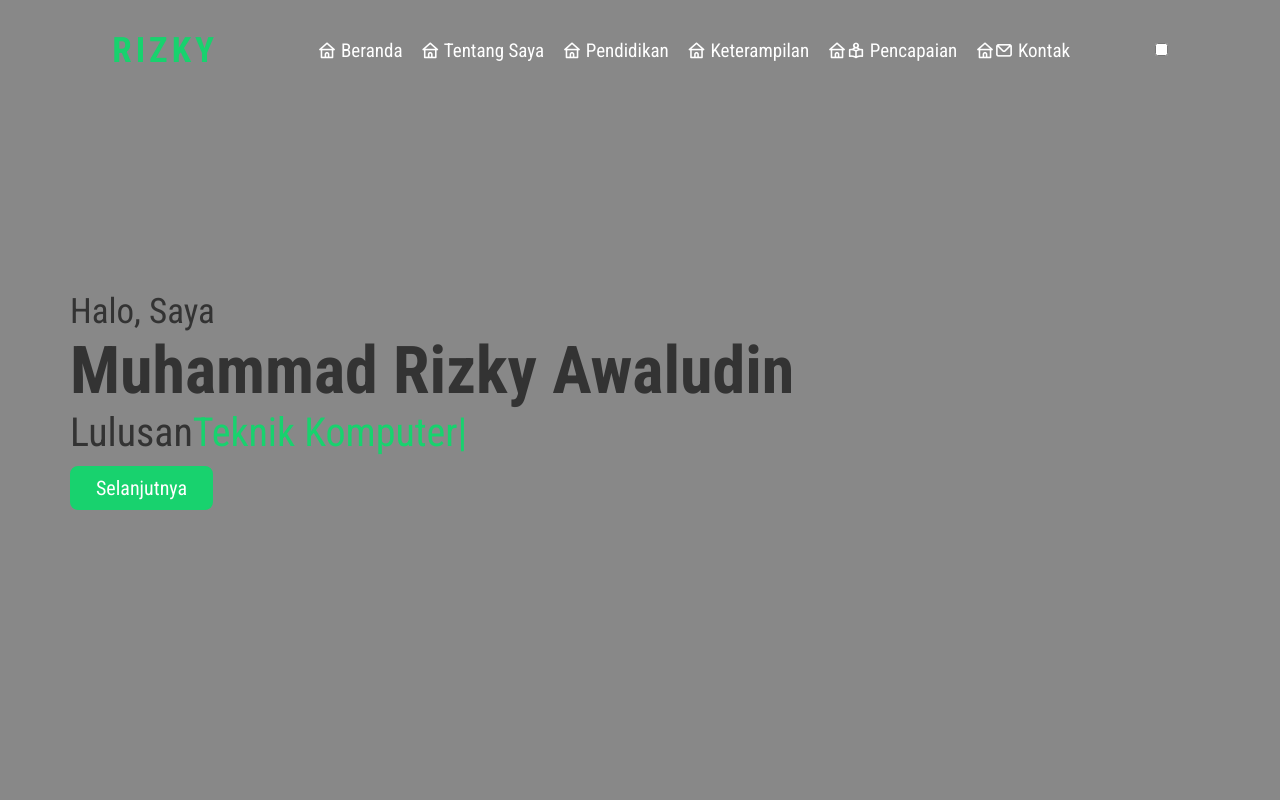
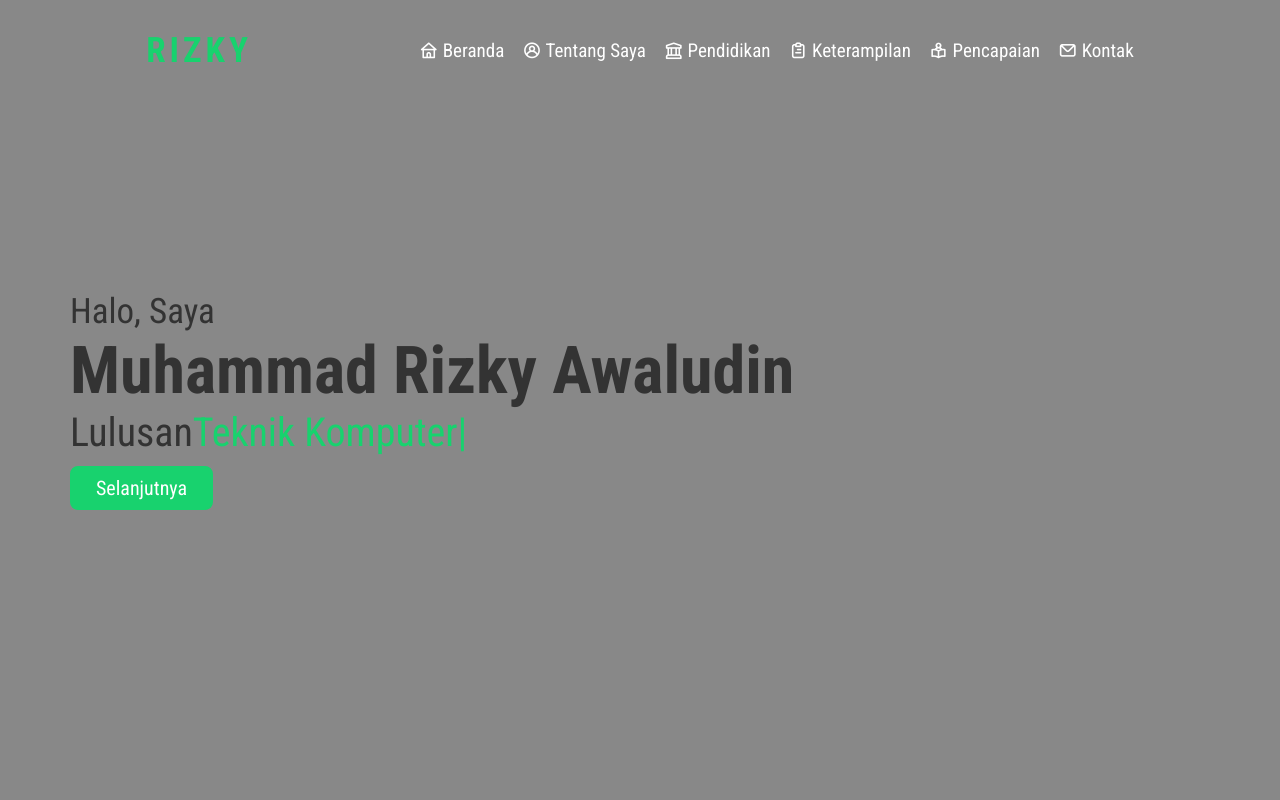
Before and after one commit to mrizkya/rezekimimiti, a plain HTML site: page index.html in a window 1280 px wide. Shown: the top 800 px of the page. Drawn offline with nearby package versions, Linux system fonts and the light colour scheme.

Commit message:
Update index.html

```diff
--- a/index.html
+++ b/index.html
@@ -188,29 +188,15 @@
         </div>
         <ul class="menu">
           <li><a href="#home" class="menu-btn uil uil-home nav-icon" > <span>Beranda</span></a></li>
-          <li><a href="#about" class="menu-btn uil uil-home nav-icon" > <span>Tentang Saya</span></a></li>
-          <li><a href="#education" class="menu-btn uil uil-home nav-icon" > <span>Pendidikan</span></a></li>
-          <li><a href="#skills" class="menu-btn uil uil-home nav-icon" > <span>Keterampilan</span></a></li>
-          <li><a href="#achievement" class="menu-btn uil uil-home nav-icon" ><i class="uil uil-book-reader"></i> <span>Pencapaian</span></a></li>
-          <li><a href="#contact" class="menu-btn uil uil-home nav-icon" ><i class="uil uil-envelope"></i> <span>Kontak</span></a></li>
+          <li><a href="#about" class="menu-btn uil uil-user-circle" > <span>Tentang Saya</span></a></li>
+          <li><a href="#education" class="menu-btn uil uil-university" > <span>Pendidikan</span></a></li>
+          <li><a href="#skills" class="menu-btn uil uil-clipboard-alt" > <span>Keterampilan</span></a></li>
+          <li><a href="#achievement" class="menu-btn uil uil-book-reader" > <span>Pencapaian</span></a></li>
+          <li><a href="#contact" class="menu-btn uil uil-envelope" > <span>Kontak</span></a></li>
         </ul>
         <div class="menu-btn">
           <i class="fas fa-bars"></i>
         </div>
-         <!-- toggle switch for light and dark theme -->
-                    <div class="mobile-position">
-                        <nav class="navigation">
-                            <div class="theme-switch-wrapper">
-                                <label class="theme-switch" for="checkbox">
-                                    <input type="checkbox" id="checkbox">
-                                    <div class="mode-container">
-                                        <i class="gg-sun"></i>
-                                        <i class="gg-moon"></i>
-                                    </div>
-                                </label>
-                            </div>
-                        </nav>
-                    </div>
       </div>
     </nav>
 
```
